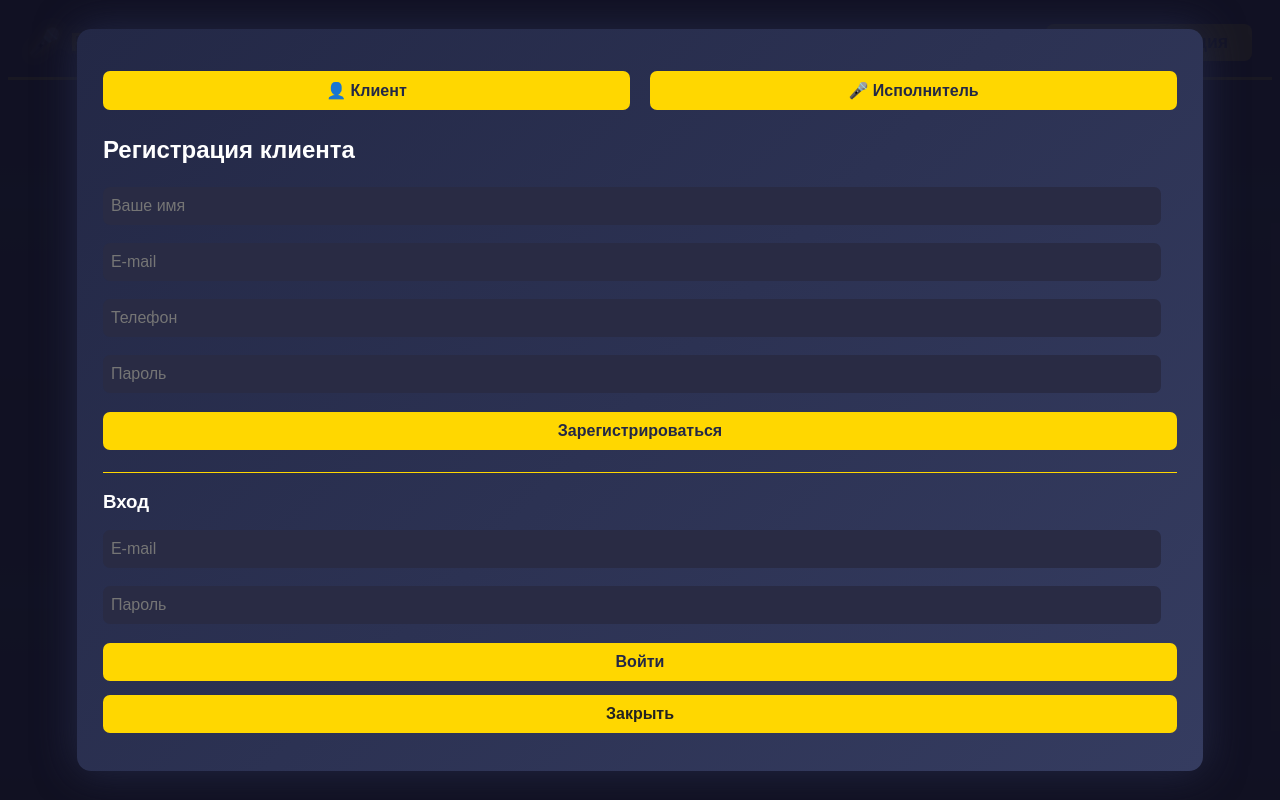
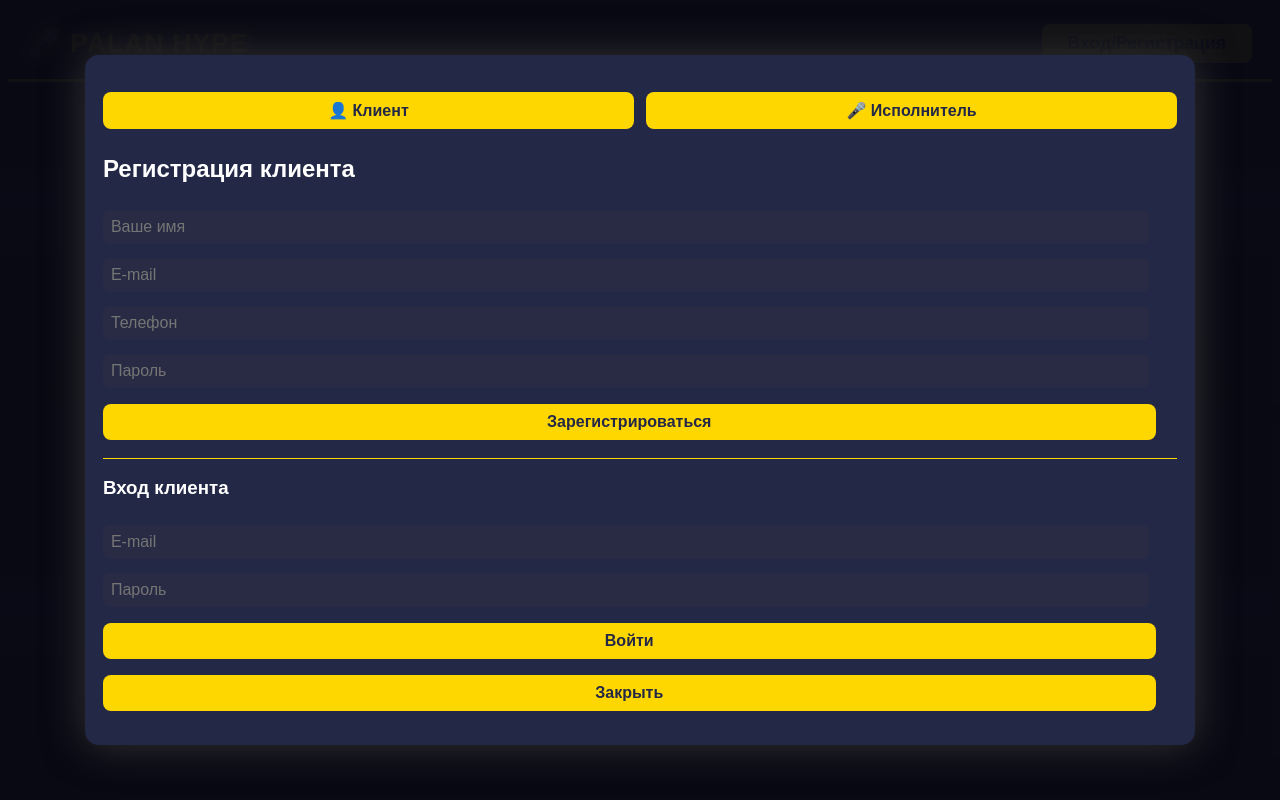
Before and after one commit to ivsn540-hub/PALAN-HYPE-MARKETPLACE, a plain HTML site: page index.html in a window 1280 px wide. Both pictures are taken after a click on the button "Вход/Регистрация". Drawn offline with Linux system fonts and the light colour scheme.

Commit message:
Refactor styles and update HTML structure

```diff
--- a/index.html
+++ b/index.html
@@ -21,53 +21,43 @@
     firebase.initializeApp(firebaseConfig);
   </script>
   <style>
-    /* Оставь свои стили, как в оригинале */
     body { background: linear-gradient(180deg, #0a0e27 0%, #1a1f3a 50%, #0f1419 100%);
       color: #fff; font-family: Montserrat, Arial, sans-serif; }
     header {
-      background: rgba(25, 25, 49, 0.92); color: gold; padding: 16px 20px;
+      background: #181832; color: gold; padding: 16px 20px;
       font-weight: bold; font-size: 1.1em; letter-spacing: 1px;
       display: flex; align-items: center; justify-content: space-between;
       border-bottom: 3px solid gold;
     }
-    header span { font-size: 1.5em; text-shadow: 0 0 12px gold; }
-    header button {
-      background: gold; color: #232846; font-weight: bold;
-      border: none; border-radius: 8px; cursor: pointer; padding: 8px 24px; font-size: 1em;
-    }
-    .hero { text-align: center; padding: 60px 0 30px 0;}
-    .hero h1 { font-size: 2.8em; margin-bottom: 20px; color: #fff; text-shadow:0 0 18px gold; }
-    .hero p { font-size: 1.1em; color: #e2e2ff; margin-bottom: 34px;}
+    header span { font-size: 1.5em; text-shadow: 0 0 14px gold; }
+    header button { background: gold; color: #232846; font-weight: bold;
+      border: none; border-radius: 8px; cursor: pointer; padding: 9px 26px; font-size: 1em;}
+    .hero { text-align: center; padding: 48px 12px;}
+    .hero h1 { font-size: 2.5em; margin-bottom: 16px; color: gold; text-shadow:0 0 14px #897323; }
+    .hero p { font-size: 1.25em; color: #92edff; margin-bottom: 34px;}
     .hero-buttons button {
-      background: #232846; color: gold; border: 2px solid gold; margin:8px; padding:12px 32px;
-      border-radius:9px; font-weight:bold; cursor:pointer; font-size:1.15em;
-      box-shadow: 0 0 18px gold;
-    }
+      background: #232846; color: gold; border: 2px solid gold; margin:10px; padding:12px 32px;
+      border-radius:12px; font-weight:bold; cursor:pointer; font-size:1.2em;}
     .hero-buttons button:hover { background: gold; color: #232846;}
-    /* Модальное окно */
-    .modal { display: none; position:fixed; top:0; left:0; right:0; bottom:0; background:rgba(18,18,36,.97); z-index:200; justify-content:center; align-items:center; }
+    /* Модалка */
+    .modal { display:none; position:fixed; z-index:500; top:0;left:0;right:0;bottom:0; background:rgba(10,10,20,.97); justify-content:center; align-items:center;}
     .modal.show { display: flex !important;}
-    .modal-content { background: linear-gradient(135deg, #232846 0%, #353c60 100%);
-      padding: 32px 26px; border-radius: 14px; min-width: 340px; color:#fff;
-      box-shadow:0 0 40px #232846; font-size:1em;
-    }
-    .tab-buttons { display: flex; gap: 20px; margin-bottom: 18px;}
-    .tab-btn { flex: 1; padding: 10px 10px; background: #232846; color: gold;
-      border: 2px solid gold; border-radius: 7px; font-weight: bold;
-      font-size: 1em; cursor: pointer; transition: all .2s;}
+    .modal-content { background:#232846; padding: 28px 18px; border-radius: 14px; min-width: 320px; box-shadow:0 0 40px #333;}
+    .tab-buttons { display: flex; gap: 12px; margin-bottom: 14px;}
+    .tab-btn { flex: 1; padding: 9px 0; background: #232846; color: gold;
+      border: 2px solid gold; border-radius: 8px; font-weight: bold; cursor: pointer;}
     .tab-btn.active { background: gold; color: #232846;}
-    .tab-content { display: none;}
-    .tab-content.active { display: block;}
+    .tab-content { display:none;}
+    .tab-content.active { display:block;}
     .modal-content input, .modal-content select, .modal-content textarea {
-      width:97%; margin:9px 0; padding:10px 8px; border-radius:7px; border:none; font-size:1em;
+      width:96%; margin:7px 0; padding:8px 8px; border-radius:7px; border:none; font-size:1em;
       background: #292b44;
       color: #ffd700;
     }
-    .modal-content button { width:100%; margin:10px 0 6px 0; padding:10px 0; background: gold; color:#232846; font-weight:700; border:none; border-radius:7px; font-size:1em; cursor:pointer;}
-    .modal-content button:hover { background: #FFE000;}
-    hr {border: none; border-top: 1px solid #FFD700; margin: 16px 0;}
-    /* Cards, sections - можно оставить как было, если есть */
-    /* ... Остальные кастомные стили ... */
+    .modal-content button { width:98%; margin:9px 0 6px 0; padding:9px 0; background: gold; color:#232846; font-weight:700; border:none; border-radius:8px; font-size:1em; cursor:pointer;}
+    .modal-content button:hover { background: #FFE353;}
+    hr {border: none; border-top: 1px solid #FFD700; margin: 12px 0;}
+    /* карточки и другие стили добавляй свои! */
   </style>
 </head>
 <body>
@@ -79,13 +69,18 @@
   <h1>PALAN HYPE AGENCY</h1>
   <p>Найди идеального исполнителя для своего мероприятия</p>
   <div class="hero-buttons">
-    <button onclick="showSection('vedushie')">Ведущие</button>
-    <button onclick="showSection('dj')">DJ</button>
-    <button onclick="showSection('music')">Музыканты</button>
+    <button>Ведущие</button>
+    <button>DJ</button>
+    <button>Музыканты</button>
   </div>
 </div>
-<!-- ...Твои секции-карточки, красиво оформленные блоки оставь или допиши... -->
 
+<!-- Добавь здесь любые карточки и секции, которые у тебя были (пример:) -->
+<main>
+  <!-- Твой каталог, карточки исполнителей и любые дополнительные блоки -->
+</main>
+
+<!-- Модальное окно регистрации/входа -->
 <div id="modal-auth" class="modal">
   <div class="modal-content">
     <div class="tab-buttons">
@@ -93,20 +88,20 @@
       <button class="tab-btn" onclick="switchTab(event, 'artist-tab')">🎤 Исполнитель</button>
     </div>
     <div id="client-tab" class="tab-content active">
-      <h2 style="margin-bottom:14px;">Регистрация клиента</h2>
+      <h2>Регистрация клиента</h2>
       <input id="client-name" type="text" placeholder="Ваше имя">
       <input id="client-email" type="email" placeholder="E-mail">
       <input id="client-phone" type="tel" placeholder="Телефон">
       <input id="client-password" type="password" placeholder="Пароль">
       <button onclick="registerUser()">Зарегистрироваться</button>
       <hr>
-      <h3 style="margin-bottom:8px;">Вход</h3>
+      <h3>Вход клиента</h3>
       <input id="client-login-email" type="email" placeholder="E-mail">
       <input id="client-login-password" type="password" placeholder="Пароль">
       <button onclick="loginUser()">Войти</button>
     </div>
     <div id="artist-tab" class="tab-content">
-      <h2 style="margin-bottom:14px;">Регистрация исполнителя</h2>
+      <h2>Регистрация исполнителя</h2>
       <input id="artist-name" type="text" placeholder="Имя/Псевдоним">
       <input id="artist-email" type="email" placeholder="E-mail">
       <input id="artist-phone" type="tel" placeholder="Телефон">
@@ -125,10 +120,9 @@
       <input id="artist-login-password" type="password" placeholder="Пароль">
       <button onclick="loginArtist()">Войти</button>
     </div>
-    <button onclick="closeAuth()" style="background:#FFD700;color:#222; margin-top:8px;">Закрыть</button>
+    <button onclick="closeAuth()" style="background:#ffd700;color:#232846;margin-top:10px;">Закрыть</button>
   </div>
 </div>
-<!-- ...Твои карточки ведущих, DJ, муз. и прочие секции... -->
 
 <script>
 function openAuth(){document.getElementById('modal-auth').classList.add('show');}
@@ -137,12 +131,6 @@ function switchTab(e,tabId){
   document.querySelectorAll('.tab-content').forEach(t=>t.classList.remove('active'));
   document.querySelectorAll('.tab-btn').forEach(b=>b.classList.remove('active'));
   document.getElementById(tabId).classList.add('active'); e.target.classList.add('active');
-}
-// Категории секций - твоя старая логика showSection
-function showSection(name) {
-  document.querySelectorAll('.hero-buttons button').forEach(btn => btn.style.background = '#232846');
-  document.querySelector('.hero-buttons button[onclick*="'+name+'"]').style.background = 'gold';
-  // Здесь можно показывать карточки ведущих, DJ и музыкантов по name
 }
 
 // Регистрация клиента
@@ -165,7 +153,7 @@ function registerUser() {
     .then(()=>{ alert('Регистрация клиента прошла!'); closeAuth(); })
     .catch(error => { alert('Ошибка: ' + error.message); });
 }
-
+// Вход клиента
 function loginUser() {
   const email = document.getElementById('client-login-email').value;
   const password = document.getElementById('client-login-password').value;
@@ -173,7 +161,7 @@ function loginUser() {
     .then(() => { alert('Вход выполнен!'); closeAuth(); })
     .catch((error) => {alert('Ошибка: '+error.message);});
 }
-
+// Регистрация артиста
 function registerArtist(){
   const name = document.getElementById('artist-name').value;
   const email = document.getElementById('artist-email').value;
@@ -196,6 +184,7 @@ function registerArtist(){
     .then(()=>{ alert('Артист зарегистрирован!'); closeAuth(); })
     .catch(error => { alert('Ошибка: ' + error.message); });
 }
+// Вход артиста
 function loginArtist() {
   const email = document.getElementById('artist-login-email').value;
   const password = document.getElementById('artist-login-password').value;
@@ -203,7 +192,6 @@ function loginArtist() {
     .then(() => { alert('Вход исполнителя выполнен!'); closeAuth();})
     .catch((error) => {alert('Ошибка: '+error.message);});
 }
-// Оставь всю свою старую логику для работы сайта
 </script>
 </body>
 </html>
```
